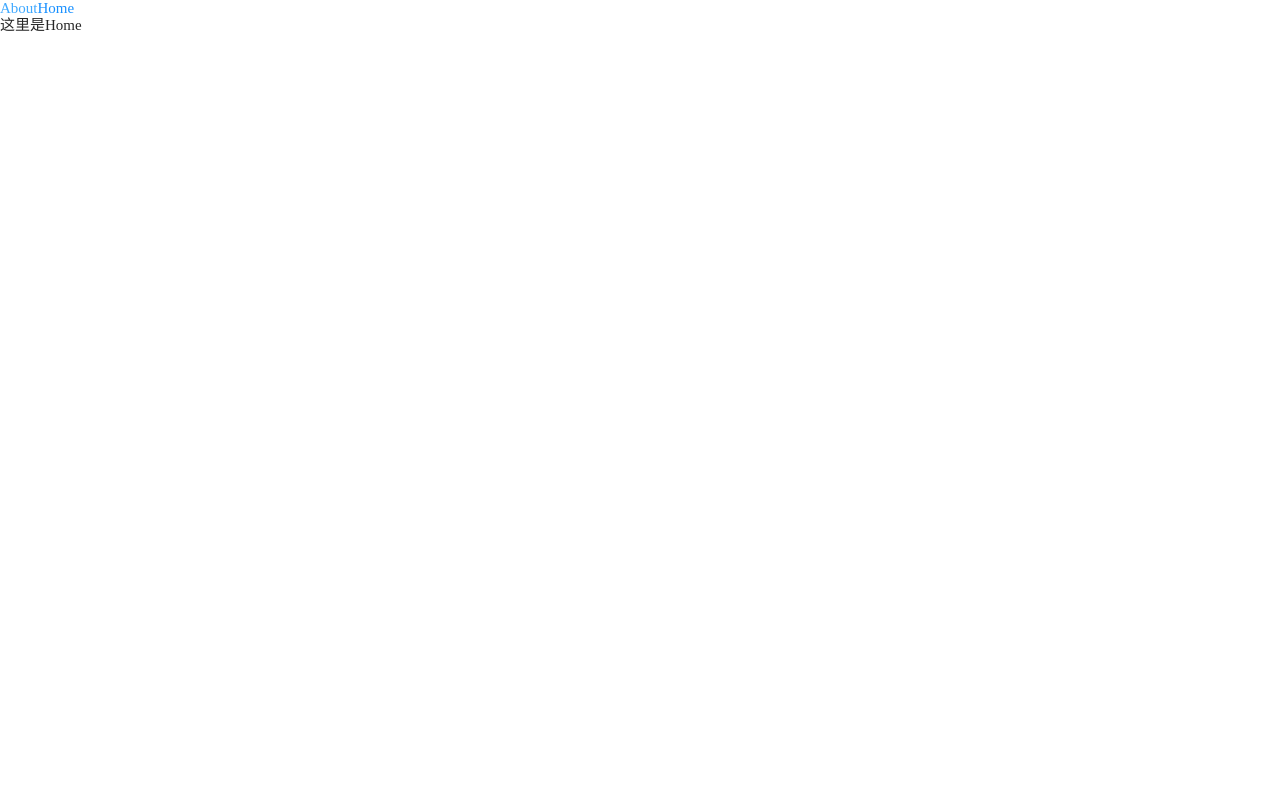
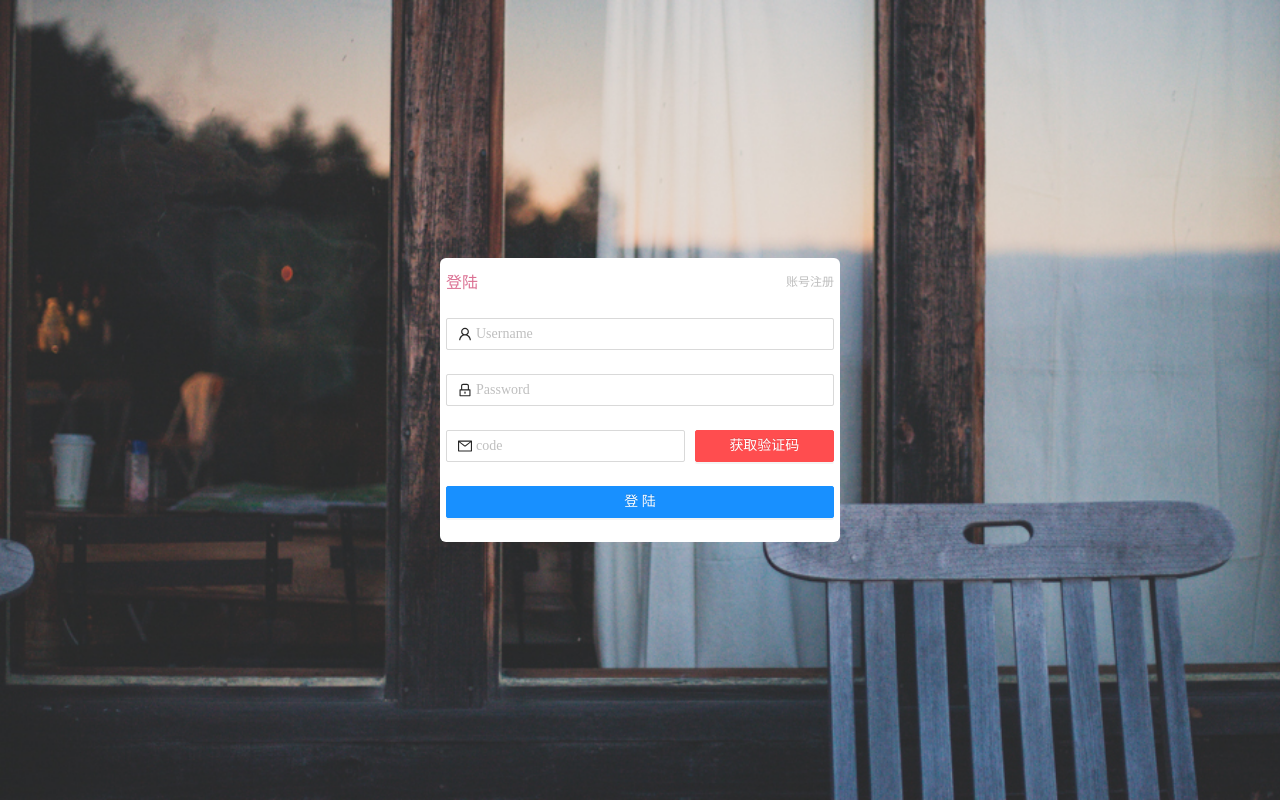
Before and after one commit to 18344501549/react-admin, a React app: page / in a window 1280 px wide. Built offline with nearby package versions, Linux system fonts and the light colour scheme.

Commit message:
完成login的登陆
完成登陆页面的ui视图

```diff
--- a/src/App.scss
+++ b/src/App.scss
@@ -1,6 +1,21 @@
 @import './styles/normalize.scss';
 @import './styles/saccConfig.scss';
 @import '~antd/dist/antd.css';
-body {
-  background-color: $color;
+
+html {
+  width: 100vw;
+  height: 100vh;
 }
+
+#root {
+  width: 100%;
+  height: 100%;
+}
+
+.App {
+  width: 100%;
+  height: 100%;
+  background-image: url('./assect/login-background.f9f49138.jpg');
+  background-repeat: no-repeat;
+  background-size: cover;
+}
--- a/src/App.tsx
+++ b/src/App.tsx
@@ -1,21 +1,17 @@
 import React from 'react';
-// import logo from './logo.svg';
-import { Routes, Route, Link } from "react-router-dom";
-import Home from './components/home/home';
-import About from './components/about/about';
-// import { Button } from 'antd';
+import { Routes, Route, } from "react-router-dom";
+import Login from './components/Login/login'
+
 import './App.scss';
 
 function App() {
+
+
   return (
     <div className="App">
-      <Link to={'/about'}>About</Link>
-      <Link to={'/'}>Home</Link>
-      {/* <Button type="primary">Button</Button> */}
       <Routes>
-      <Route path="/" element={<Home />} />
-      <Route path="/about" element={<About />} />
-    </Routes>
+        <Route path="/" element={<Login />} />
+      </Routes>
     </div>
   );
 }
--- /dev/null
+++ b/src/components/Login/login.tsx
@@ -0,0 +1,80 @@
+import React, { useState } from 'react';
+import '../../styles/login.scss';
+import { LockOutlined, UserOutlined, MailOutlined } from '@ant-design/icons';
+import { Col, Row } from 'antd';
+import { Button, Form, Input } from 'antd';
+import { loginData, codeData } from './loginType'
+function Login() {
+
+    const [code, setCode] = useState('获取验证码');
+
+    const getCode = () => {
+        // setCode(60)
+        // changeCode(codeData)
+    }
+
+    const changeCode = (val: codeData) => {
+
+    }
+
+    const onFinish = (values: loginData) => {
+        console.log('Received values of form: ', values);
+    };
+    return (
+        <div id='login'>
+            <div className='from-box'>
+                <div className='registration'><span className='login-title'>登陆</span><span className='registration-title'>账号注册</span></div>
+                <Form
+                    name="normal_login"
+                    className="login-form"
+                    initialValues={{ remember: true }}
+                    onFinish={onFinish}
+                >
+                    <Form.Item
+                        name="username"
+                        className='from-item'
+                        rules={[{ required: true, message: '请输入用户名!' }]}
+                    >
+                        <Input prefix={<UserOutlined className="site-form-item-icon" />} placeholder="Username" />
+                    </Form.Item>
+
+
+                    <Form.Item
+                        name="password"
+                        className='from-item'
+                        rules={[{ required: true, message: '请输入密码!' }]}
+                    >
+                        <Input
+                            type="password"
+                            prefix={<LockOutlined className="site-form-item-icon" />}
+                            placeholder="Password"
+                        />
+                    </Form.Item>
+
+                    <Form.Item
+                        name="code"
+                        className='from-item'
+                        rules={[{ required: true, message: '请输入验证码!' }]}
+                    >
+                        <Row gutter={10}>
+                            <Col span={15}><Input prefix={<MailOutlined className="code-form-item-icon" />} placeholder="code" /></Col>
+                            <Col span={9}>
+                                <Button type="primary" onClick={getCode} block danger>{code}</Button>
+                            </Col>
+                        </Row>
+
+                    </Form.Item>
+
+                    <Form.Item className='from-item'>
+                        <Button type="primary" htmlType="submit" className="login-form-button" block>
+                            登陆
+                        </Button>
+                    </Form.Item>
+                </Form>
+            </div>
+
+        </div>
+    );
+}
+
+export default Login;
--- /dev/null
+++ b/src/components/Login/loginType.ts
@@ -0,0 +1,14 @@
+interface loginData {
+    username: string,
+    password: string,
+    code:string
+}
+
+interface codeData {
+    val:string | number
+}
+
+export  type {
+    loginData,
+    codeData
+}
--- a/src/components/about/about.jsx
+++ /dev/null
@@ -1,11 +0,0 @@
-import React from 'react';
-
-function about(props) {
-    return (
-        <div>
-            这里是About
-        </div>
-    );
-}
-
-export default about;
--- a/src/components/home/home.jsx
+++ /dev/null
@@ -1,11 +0,0 @@
-import React from 'react';
-
-const home = () => {
-    return (
-        <div>
-            这里是Home
-        </div>
-    );
-};
-
-export default home;
--- /dev/null
+++ b/src/global.ts
@@ -0,0 +1,6 @@
+interface StringValidator {
+    sum: number,
+    sub?:string
+}
+
+export default StringValidator
--- /dev/null
+++ b/src/styles/login.scss
@@ -0,0 +1,41 @@
+#login {
+    width: 100%;
+    height: 100%;
+    display: flex;
+    justify-content: center;
+    align-items: center;
+}
+
+.from-box {
+    border-radius: 6px;
+    background: #fff;
+    width: 400px;
+}
+
+.registration {
+    display: flex;
+    justify-content: space-between;
+    align-items: center;
+    padding: 0 6px;
+}
+
+.login-title {
+    font-size: 16px;
+    line-height: 50px;
+    color: palevioletred;
+}
+
+.registration-title {
+
+    font-size: 12px;
+    opacity: .3;
+}
+
+#normal_login {
+    margin-top: 10px;
+}
+
+.from-item {
+    width: 100%;
+    padding: 0px 6px !important;
+}
```
Also changed, not shown: src/assect/login-background.f9f49138.jpg (added).
